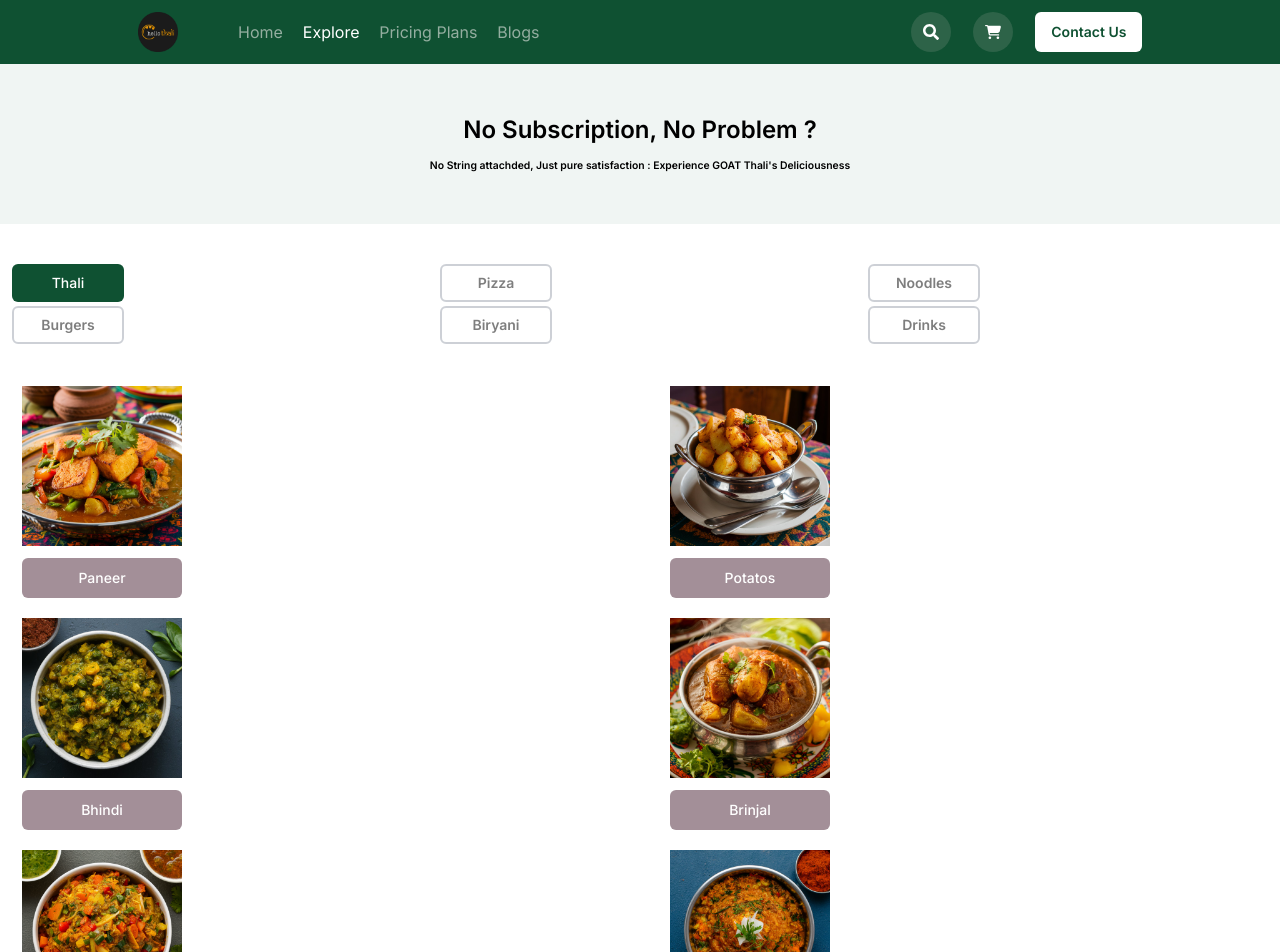
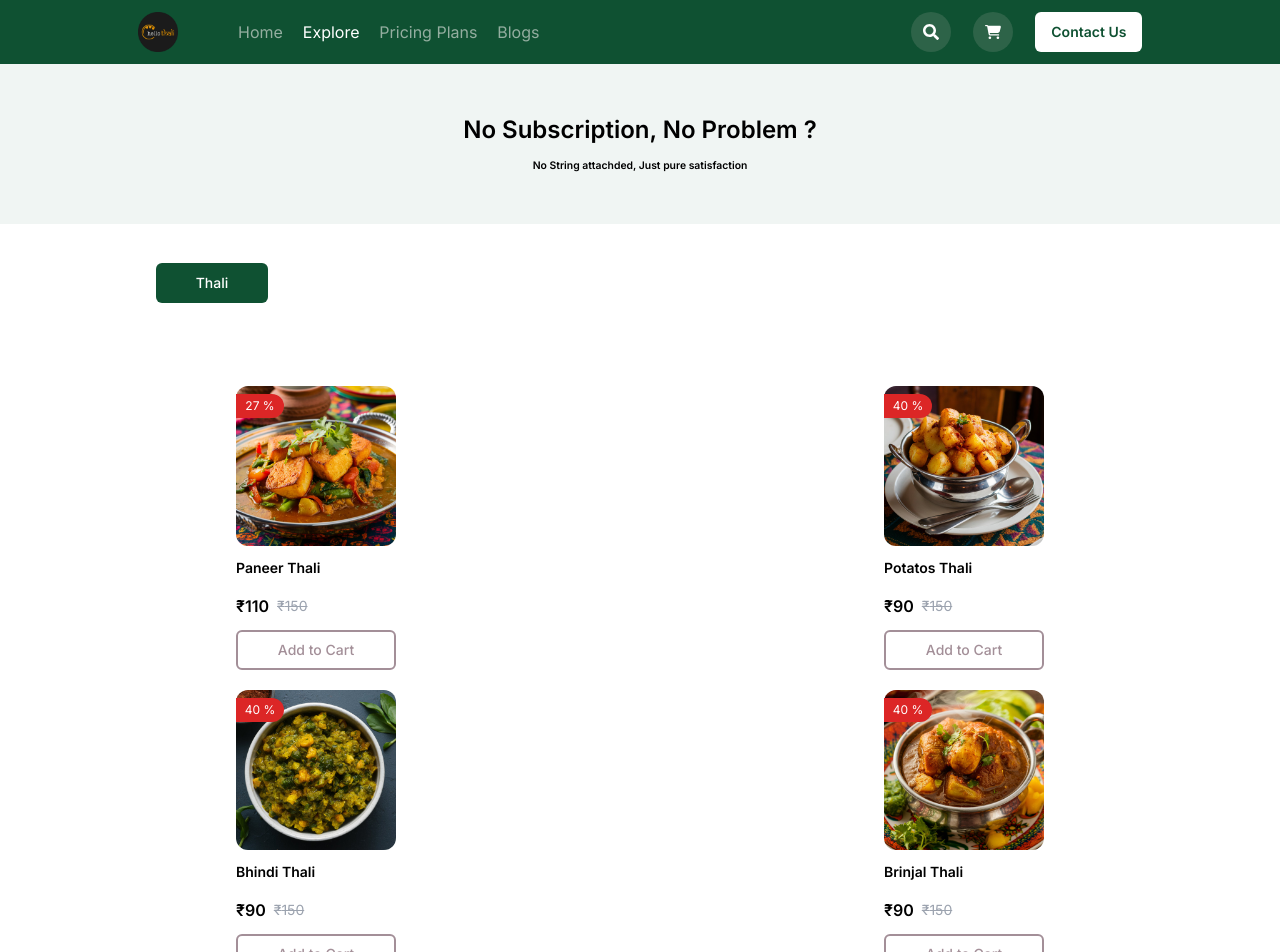
Before and after one commit to mxhiyy/hello-thali, a Next.js app: page /explore in a window 1280 px wide. Shown: the top 952 px of the page. Built offline with nearby package versions, Linux system fonts and the light colour scheme.

Commit message:
added explore

```diff
--- a/app/(root)/(home)/explore/page.jsx
+++ b/app/(root)/(home)/explore/page.jsx
@@ -11,26 +11,26 @@ const buttons = [
     name: "Thali",
     enable: true
   },
-  {
-    name: "Pizza",
-    enable: false,
-  },
-  {
-    name: "Noodles",
-    enable: false,
-  },
-  {
-    name: "Burgers",
-    enable: false,
-  },
-  {
-    name: "Biryani",
-    enable: false,
-  },
-  {
-    name: "Drinks",
-    enable: false,
-  },
+  // {
+  //   name: "Pizza",
+  //   enable: false,
+  // },
+  // {
+  //   name: "Noodles",
+  //   enable: false,
+  // },
+  // {
+  //   name: "Burgers",
+  //   enable: false,
+  // },
+  // {
+  //   name: "Biryani",
+  //   enable: false,
+  // },
+  // {
+  //   name: "Drinks",
+  //   enable: false,
+  // },
 ];
 
 
@@ -48,29 +48,38 @@ const Explorepage = () => {
   };
 
   return (
-    <main>
+    <main className='w-full'>
       <div className='flex flex-col gap-3 w-full h-40 justify-center items-center bg-[#F0F5F3]'>
         <h1 className='text-2xl font-semibold mt-5'>No Subscription, No Problem ?</h1>
-        <p className='text-[0.65rem] mb-5 font-semibold'>No String attachded, Just pure satisfaction : Experience GOAT Thali's Deliciousness</p>
+        <p className='text-[0.65rem] mb-5 font-semibold'>No String attachded, Just pure satisfaction </p>
       </div>
 
       <div className='mt-10'>
-        <div className='grid grid-cols-3 grid-rows-2 gap-1 w-full h-20 text-sm ml-3'>
+        <div className='grid grid-cols-3 grid-rows-2 gap-1 w-full h-20 text-sm place-items-center'>
         {buttons.map((data) => (
-          <Button key={data.name} size="xs" className={` w-28 ${selectedButton === data.name ? "bg-green-1 text-white" : "bg-white text-green-1"}${!data.enable ? 'cursor-not-allowed text-black font-semibold border-2 border-gray-400' : ''}`} disabled={!data.enable} onClick={() => handleSubmitButton(data.name)}>{data.name}</Button>
+          <Button key={data.name} className={`p-3 w-28 ${selectedButton === data.name ? "bg-green-1 text-white" : "bg-white text-green-1"}${!data.enable ? 'cursor-not-allowed text-black font-semibold border-2 border-gray-400' : ''}`} disabled={!data.enable} onClick={() => handleSubmitButton(data.name)}>{data.name}</Button>
         ))}
         </div>
 
         {loading && (<div className='flex justify-center items-center'><CircularProgress /></div>)}
         {console.log(selectedButton)}
         {!loading && selectedButton && (
-           <div className='mt-10 grid grid-cols-2 grid-rows-3 border-2 border-white gap-5 mb-10'>
-           {MenuLink[selectedButton].map((data) => (
-             <div className='flex flex-col gap-3 w-40 ml-5' key={data.name}>
-               <Image src={data.img} alt={data.name} width={200} height={100} />
-               <Button className="p-2 rounded-md w-full bg-[#A38F98] text-white">{data.name}</Button>
+           <div className='mt-10 grid grid-cols-2 grid-rows-3 border-2 border-white gap-5 mb-10 w-full place-items-center'>
+           {MenuLink[selectedButton].map((data) => {
+             const discount = (data.sellingPrice / data.mrp) * 100;
+             return(
+              <div className='flex flex-col gap-3 w-40' key={data.name}>
+               <Image src={data.img} className='relative rounded-xl' alt={data.name} width={200} height={100} />
+               <div className='absolute h-6 w-12 bg-red-600 text-white text-xs flex justify-center items-center transform mt-2' style={{ borderTopRightRadius:'12px', borderBottomRightRadius: '12px'}}>{100 - Math.round(discount)} %</div>
+               <p className='font-semibold text-sm'>{data.title}</p>
+               <div className='w-20 flex gap-2 items-center'>
+               <p className='font-semibold text-base mt-1'>₹{data.sellingPrice}</p>
+               <p className='font-normal text-sm text-gray-400 mt-1 line-through'>₹{data.mrp}</p>
+               </div>
+               <Button className="p-2 rounded-md w-full bg-white hover:bg-white border-2 border-[#A38F98] text-[#A38F98] hover:text-[#A38F98]">Add to Cart</Button>
              </div>
-           ))}
+             )
+          })}
          </div>
         )}
       </div>
--- /dev/null
+++ b/app/(root)/(home)/pricing-plans/book-now/page.jsx
@@ -0,0 +1,9 @@
+import React from 'react';
+
+const BookNowpage = () => {
+  return (
+    <div>BookNowpage</div>
+  )
+}
+
+export default BookNowpage
--- a/constants/index.js
+++ b/constants/index.js
@@ -103,26 +103,44 @@ export const MenuLink = {
   Thali: [
     {
       name: "Paneer",
+      title: "Paneer Thali",
+      sellingPrice: 110,
+      mrp: 150,
       img: "/assets/paneer.jpeg",
     },
     {
       name: "Potatos",
+      title: "Potatos Thali",
+      sellingPrice: 90,
+      mrp: 150,
       img: "/assets/potatos.jpg",
     },
     {
       name: "Bhindi",
+      title: "Bhindi Thali",
+      sellingPrice: 90,
+      mrp: 150,
       img: "/assets/bhindi.jpeg",
     },
     {
       name: "Brinjal",
+      title: "Brinjal Thali",
+      sellingPrice: 90,
+      mrp: 150,
       img: "/assets/brinjal.jpg",
     },
     {
       name: "Mixed Veg",
+      title: "Mixed Veg Thali",
+      sellingPrice: 100,
+      mrp:150,
       img: "/assets/mixedveg.png"
     },
     {
       name: "Bottle gaurd",
+      title: "Bottle guard Thali",
+      sellingPrice: 80,
+      mrp: 150,
       img: "/assets/bottlegaurd.jpg",
     }
   ],
```
